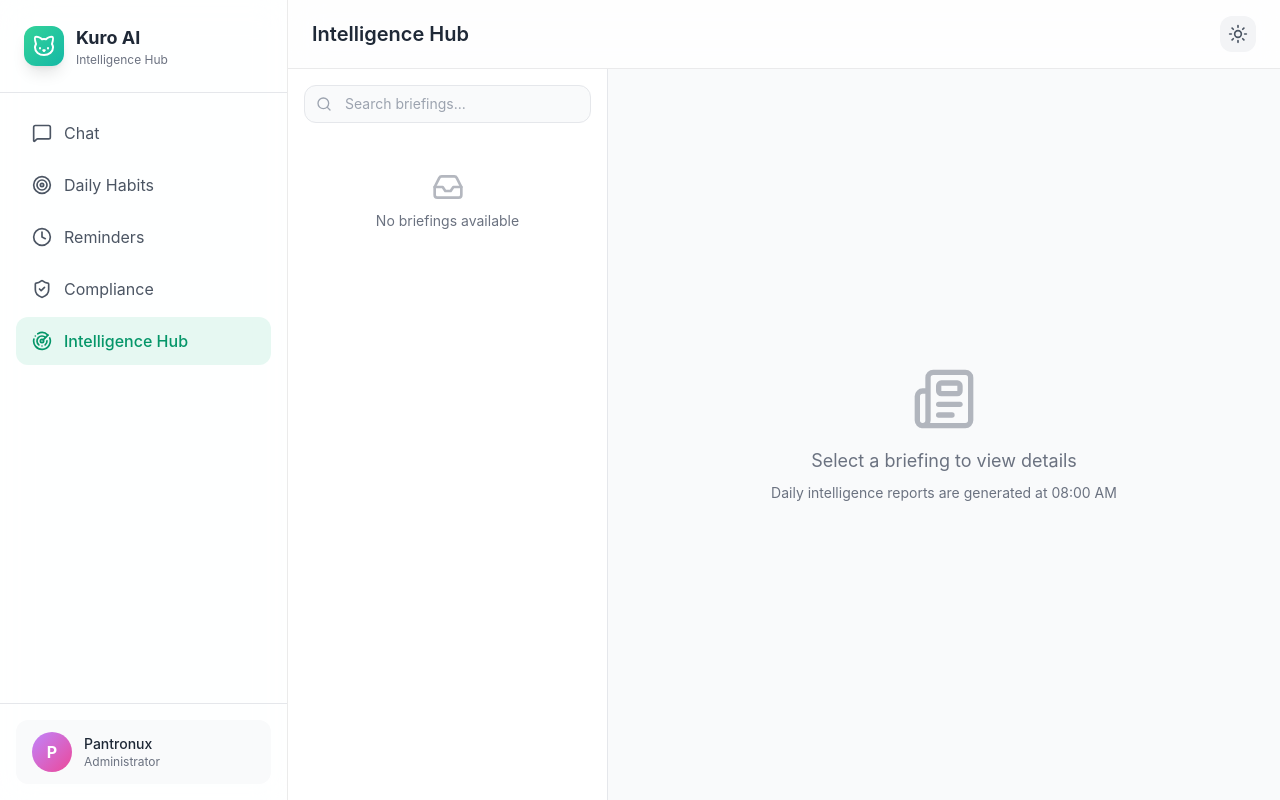
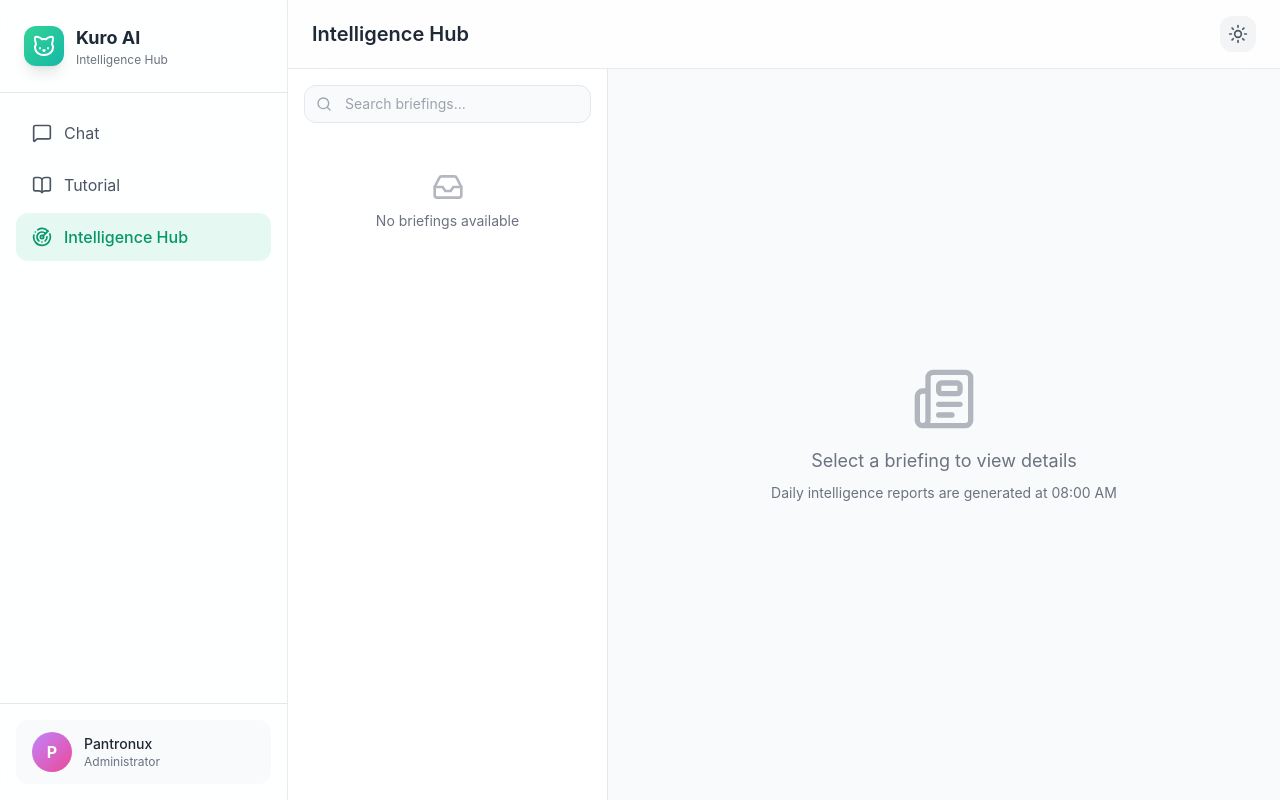
Before and after one commit to pantronux/kuro-command-center, a FastAPI app: page /intelligence in a window 1280 px wide. Run offline with FastAPI, Linux system fonts and the light colour scheme; parts of the project's set-up code (start-up, migrations or seed data) failed here and were passed over; some libraries are stand-ins or nearby versions.

Commit message:
Adding features and docs

```diff
--- a/main.py
+++ b/main.py
@@ -507,7 +507,7 @@ async def auth_middleware(request: Request, call_next):
         # Already handled in login_page endpoint, just pass through
         return await call_next(request)
 
-    if path == "/" or path in ["/chat", "/compliance", "/reminders", "/habits"]:
+    if path == "/" or path in ["/chat"] :
         if not is_authenticated:
             logger.info(f"Unauthenticated access to {path} from {request.client.host}, redirecting to /login")
             return RedirectResponse(url="/login", status_code=302)
@@ -1294,13 +1294,13 @@ async def list_files(directory: str = None):
     return {"status": "success", "data": result}
 
 # --- Documentation Routes ---
-@app.get("/docs", response_class=HTMLResponse)
-async def docs_frontend():
-    """Serve the documentation frontend."""
-    return FileResponse(os.path.join(WEB_DIR, "templates", "docs.html"))
-
-@app.get("/api/docs/content")
-async def docs_content():
+@app.get("/tutorial", response_class=HTMLResponse)
+async def tutorial_frontend():
+    """Serve the documentation/tutorial frontend."""
+    return FileResponse(os.path.join(WEB_DIR, "templates", "tutorial.html"))
+
+@app.get("/api/tutorial/content")
+async def tutorial_content():
     """Return the raw markdown content of SYSTEM_MAP.md."""
     try:
         map_path = os.path.join(BASE_DIR, "SYSTEM_MAP.md")
@@ -1313,10 +1313,9 @@ async def docs_content():
         return {"status": "error", "message": str(e)}
 
 # --- Compliance Routes ---
-@app.get("/compliance", response_class=HTMLResponse)
+@app.get("/compliance")
 async def compliance_dashboard():
-    """Serve the compliance dashboard."""
-    return FileResponse(os.path.join(WEB_DIR, "templates", "compliance.html"))
+    return RedirectResponse(url="/tutorial")
 
 @app.get("/api/compliance/progress/{standard}")
 async def compliance_progress(standard: str):
@@ -1339,10 +1338,9 @@ async def audit_trail(limit: int = 50):
     return JSONResponse(status_code=410, content={"status": "disabled", "message": "Compliance module purged in KURO V7.0"})
 
 # --- Reminder Routes ---
-@app.get("/reminders", response_class=HTMLResponse)
+@app.get("/reminders")
 async def reminder_dashboard():
-    """Serve the reminder dashboard."""
-    return FileResponse(os.path.join(WEB_DIR, "templates", "reminder.html"))
+    return RedirectResponse(url="/tutorial")
 
 @app.get("/api/reminders/upcoming")
 async def get_upcoming_reminders():
@@ -1396,10 +1394,9 @@ async def get_pending_notifications():
     return JSONResponse(status_code=410, content={"status": "disabled", "message": "Reminders moved to OpenClaw Skills in KURO V7.0"})
 
 # --- Daily Habits Routes ---
-@app.get("/habits", response_class=HTMLResponse)
+@app.get("/habits")
 async def habits_dashboard():
-    """Serve the daily habits dashboard."""
-    return FileResponse(os.path.join(WEB_DIR, "templates", "daily_habits.html"))
+    return RedirectResponse(url="/tutorial")
 
 @app.get("/api/habits")
 async def get_habits():
--- a/web_interface/templates/intelligence.html
+++ b/web_interface/templates/intelligence.html
@@ -232,17 +232,9 @@
                         <i data-lucide="message-square" class="w-5 h-5"></i>
                         <span>Chat</span>
                     </a>
-                    <a href="/habits" class="nav-item flex items-center gap-3 px-4 py-3 rounded-xl text-gray-600 dark:text-gray-400 hover:bg-gray-100 dark:hover:bg-gray-700/50 transition-all">
-                        <i data-lucide="target" class="w-5 h-5"></i>
-                        <span>Daily Habits</span>
-                    </a>
-                    <a href="/reminders" class="nav-item flex items-center gap-3 px-4 py-3 rounded-xl text-gray-600 dark:text-gray-400 hover:bg-gray-100 dark:hover:bg-gray-700/50 transition-all">
-                        <i data-lucide="clock" class="w-5 h-5"></i>
-                        <span>Reminders</span>
-                    </a>
-                    <a href="/compliance" class="nav-item flex items-center gap-3 px-4 py-3 rounded-xl text-gray-600 dark:text-gray-400 hover:bg-gray-100 dark:hover:bg-gray-700/50 transition-all">
-                        <i data-lucide="shield-check" class="w-5 h-5"></i>
-                        <span>Compliance</span>
+                    <a href="/tutorial" class="nav-item flex items-center gap-3 px-4 py-3 rounded-xl text-gray-600 dark:text-gray-400 hover:bg-gray-100 dark:hover:bg-gray-700/50 transition-all">
+                        <i data-lucide="book-open" class="w-5 h-5"></i>
+                        <span>Tutorial</span>
                     </a>
                     <a href="/intelligence" class="nav-item flex items-center gap-3 px-4 py-3 rounded-xl bg-emerald-500/10 text-emerald-600 dark:text-emerald-400 font-medium transition-all hover:bg-emerald-500/20">
                         <i data-lucide="radar" class="w-5 h-5"></i>
```
Also changed, not shown: web_interface/templates/index.html (+26 -11 lines), web_interface/templates/reminder.html (+3 -11 lines), web_interface/templates/tutorial.html (renamed from web_interface/templates/docs.html, +51 -4 lines), 1 other file.
